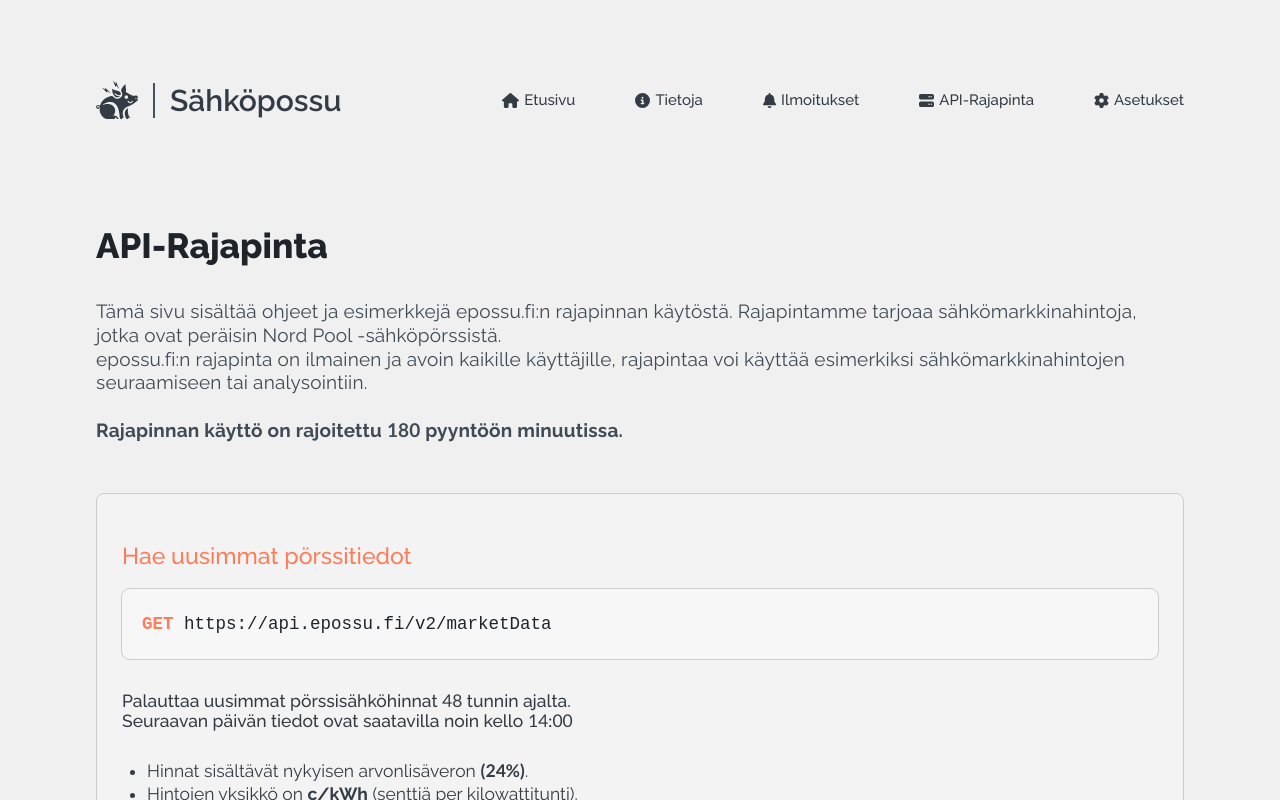
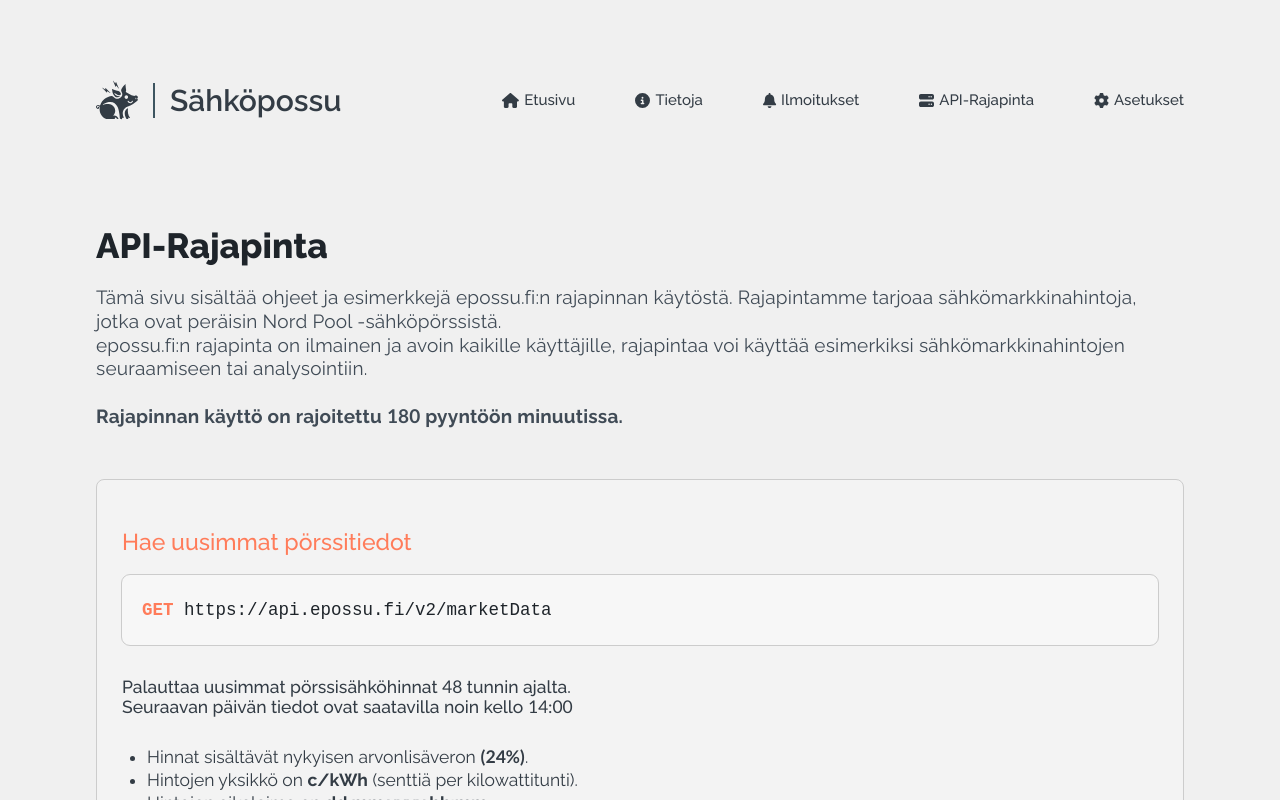
Before and after one commit to thevaldev/epossu-fi, a React (Vite) app: page /api in a window 1280 px wide. Shown: the top 800 px of the page. Built offline with nearby package versions, Linux system fonts and the light colour scheme; no server answers; a web font is replaced by a local one.

Commit message:
Updated all pages lead text margins

```diff
--- a/src/css/pages/Apidocs.scss
+++ b/src/css/pages/Apidocs.scss
@@ -11,6 +11,11 @@ section.api-docs {
 
   ul li {
     margin-bottom: 3px;
+  }
+
+  .lead {
+    margin-top: 5px;
+    margin-bottom: 35px;
   }
 
   .event {
--- a/src/css/pages/NotFound.scss
+++ b/src/css/pages/NotFound.scss
@@ -1,6 +1,11 @@
 @import "../_variables";
 
 .page.not-found {
+  p.lead {
+    margin-top: 5px;
+    margin-bottom: 35px;
+  }
+
   button {
     margin-top: 25px;
     outline: 0;
--- a/src/css/pages/Notifications.scss
+++ b/src/css/pages/Notifications.scss
@@ -8,7 +8,8 @@ section.page.notifications {
   }
 
   .lead {
-    margin-bottom: unset;
+    margin-top: 5px;
+    margin-bottom: 35px;
   }
 
   span strong {
--- a/src/css/pages/Settings.scss
+++ b/src/css/pages/Settings.scss
@@ -1,4 +1,9 @@
 .page.settings {
+  .lead {
+    margin-top: 5px;
+    margin-bottom: 35px;
+  }
+
   p {
     color: var(--color-6);
     font-size: 1.5rem;
```
